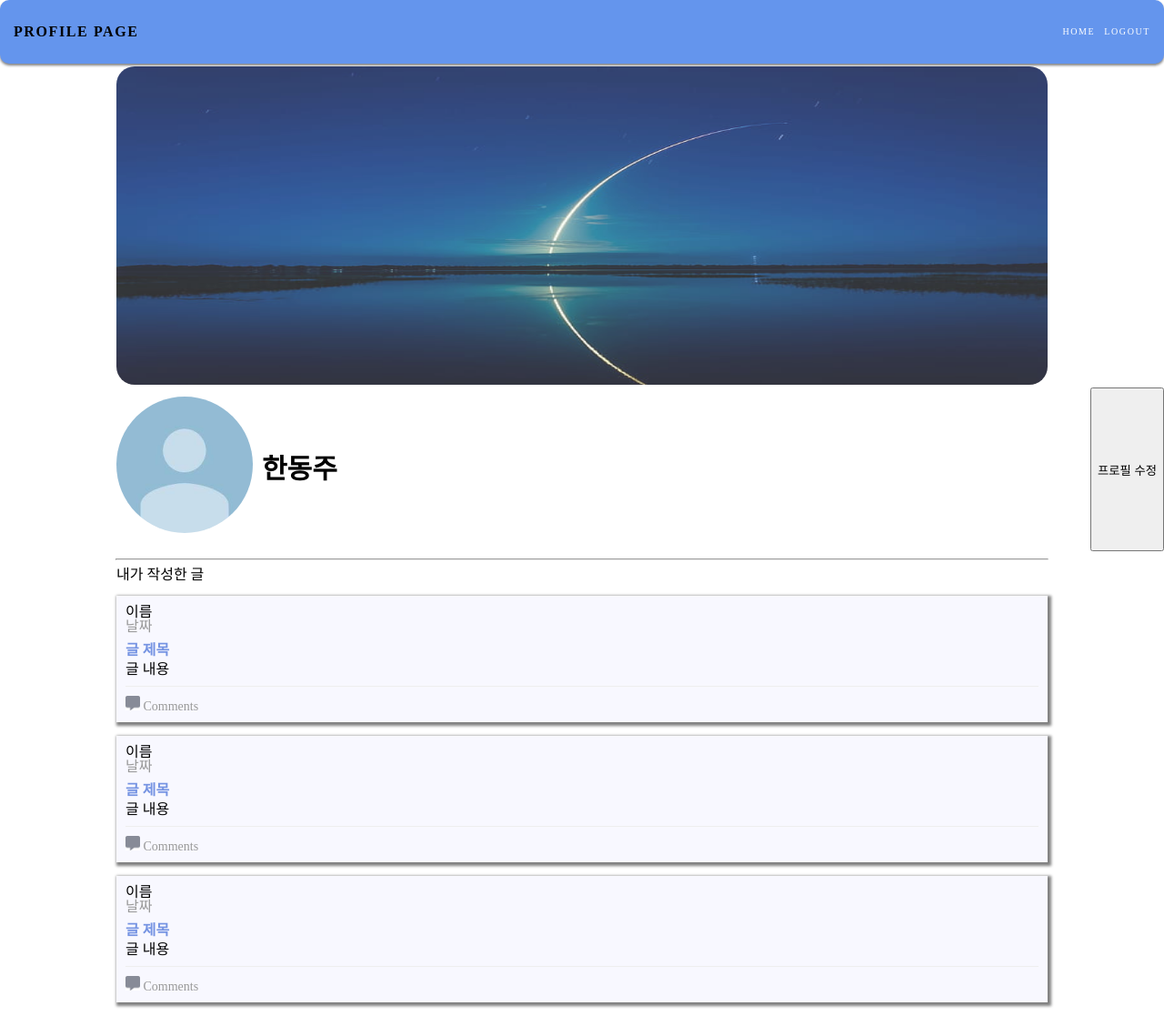
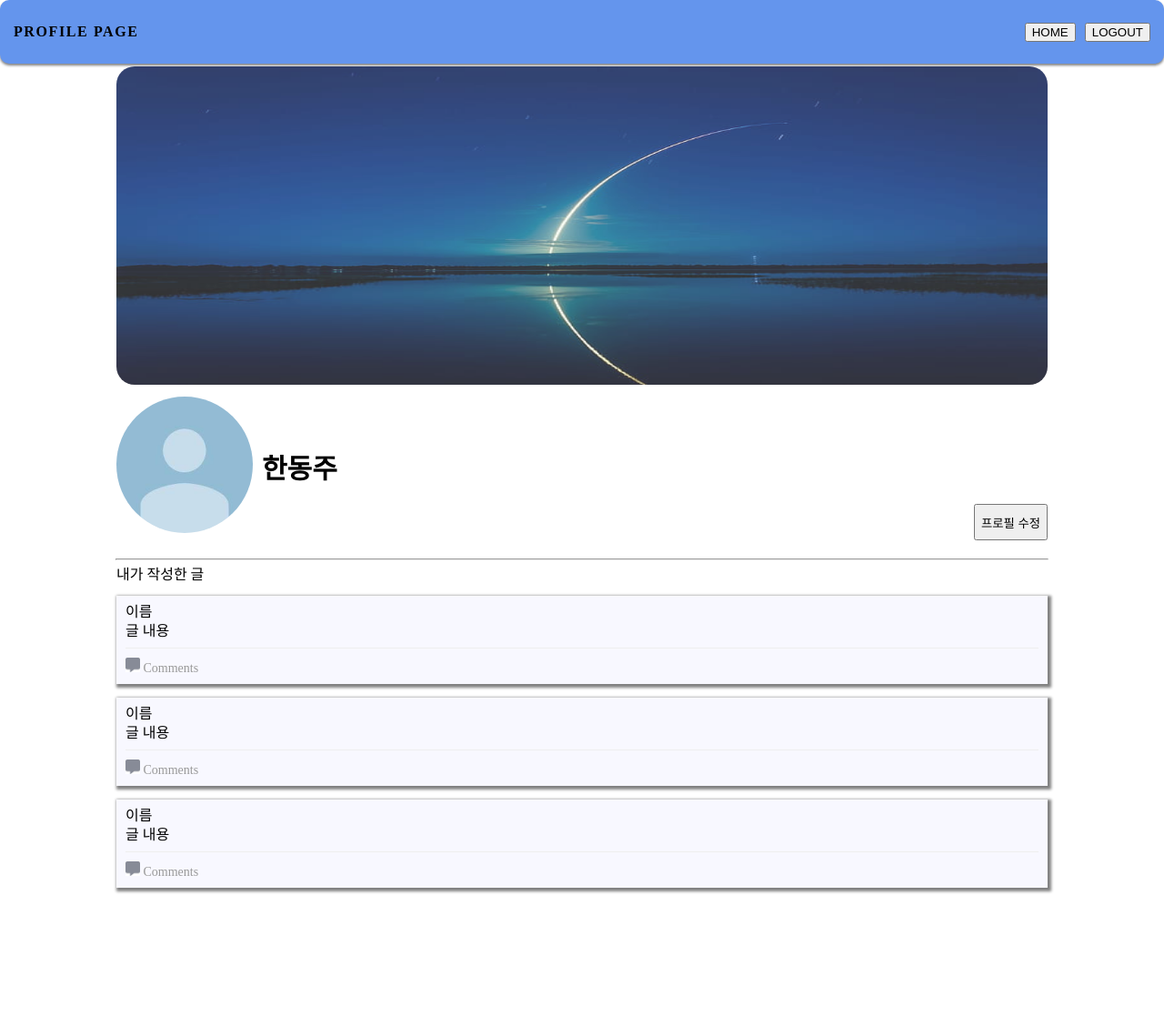
Before and after one commit to sparta-hot6/sparta-hot6, a Flask app: page /profile in a window 1280 px wide. Shown: the whole page at 91% size. After the commit the page ends 982 px from the top, so only its background shows below. Run offline with Flask 2, Linux system fonts and the light colour scheme; data that the repository does not hold is empty; some libraries are stand-ins or nearby versions.

Commit message:
Update profile.html
'logout', 'home' button click => go index.html

```diff
--- a/templates/profile.html
+++ b/templates/profile.html
@@ -21,8 +21,8 @@
 <header>
     <h1>PROFILE PAGE</h1>
     <div>
-        <ul>HOME</ul>
-        <ul>LOGOUT</ul>
+        <button onclick = "location.href = '{{url_for('home')}}' " type='button'>HOME</button>
+        <button onclick = "location.href = '{{url_for('home')}}' " type='button'>LOGOUT</button>
     </div>
 </header>
 <section>
@@ -30,10 +30,8 @@
     <div class="profile">
         <img id="profile_img" src="/static/img/기본 이미지.jpg" alt="img">
         <h1 id="profile_name">한동주</h1>
-        <button onclick = "location.href = '{{url_for('profile_update')}}' " type='button' id="modal_btn">프로필 수정</button>
+        <button onclick = "location.href = '{{url_for('profile_update')}}' " type='button' id="profile_btn">프로필 수정</button>
     </div>
-
-    <!--모달창 시작-->
 
     <hr style="width:80%">
     <h2 style="margin-left:10%">내가 작성한 글</h2>
@@ -41,8 +39,6 @@
 <div class="container">
     <div class="feed">
         <h3 class="name">이름</h3>
-        <div class="date">날짜</div>
-        <a class="title">글 제목</a>
         <p class="content">글 내용</p>
         <div class="accessory">
             <img src="/static/img/ic_comment.jpg" width="16px"> Comments
@@ -50,8 +46,6 @@
     </div>
     <div class="feed">
         <h3 class="name">이름</h3>
-        <div class="date">날짜</div>
-        <a class="title">글 제목</a>
         <p class="content">글 내용</p>
         <div class="accessory">
             <img src="/static/img/ic_comment.jpg" width="16px"> Comments
@@ -59,8 +53,6 @@
     </div>
     <div class="feed">
         <h3 class="name">이름</h3>
-        <div class="date">날짜</div>
-        <a class="title">글 제목</a>
         <p class="content">글 내용</p>
         <div class="accessory">
             <img src="/static/img/ic_comment.jpg" width="16px"> Comments
```
